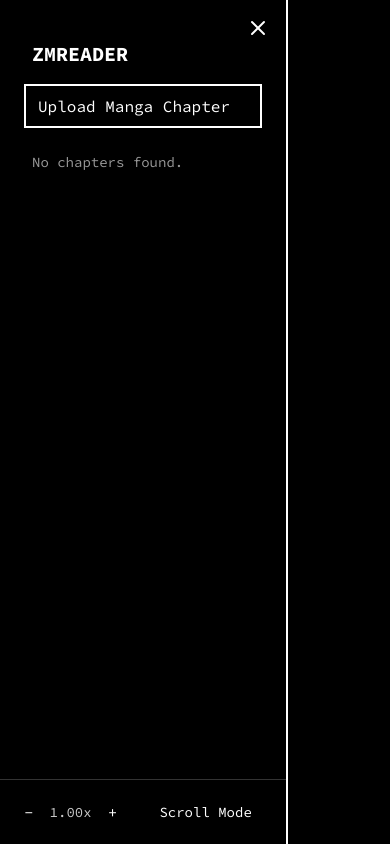
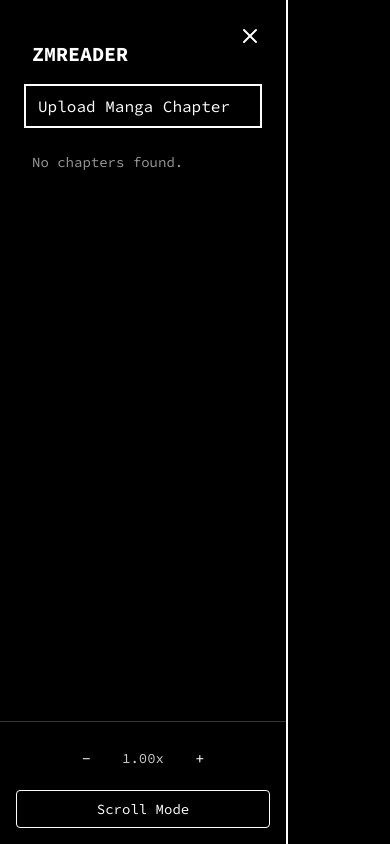
Before and after one commit to NasreddinHodja/zmreader, a Next.js app: page / in a window 390 px wide. Built offline with nearby package versions, Linux system fonts and the light colour scheme.

Commit message:
sidebar on mobile - autohide, show on swipe

```diff
--- a/components/CollapsibleSidebar.tsx
+++ b/components/CollapsibleSidebar.tsx
@@ -1,6 +1,12 @@
 "use client";
 
-import { motion, AnimatePresence } from "motion/react";
+import {
+  motion,
+  AnimatePresence,
+  useMotionValue,
+  useTransform,
+  PanInfo,
+} from "motion/react";
 import { Menu, X } from "lucide-react";
 import { FilePickerButton } from "./FilePickerButton";
 import {
@@ -9,6 +15,7 @@ import {
   MangaPage,
   FileWithPath,
 } from "@/context/MangaContext";
+import { useEffect, useState } from "react";
 
 export default function CollapsibleSidebar() {
   const {
@@ -27,6 +34,65 @@ export default function CollapsibleSidebar() {
     scrollMode,
     setScrollMode,
   } = useManga();
+
+  const [isMobile, setIsMobile] = useState(false);
+  const x = useMotionValue(0);
+  const opacity = useTransform(x, [0, 288], [0.5, 0]);
+
+  useEffect(() => {
+    const checkMobile = () => {
+      setIsMobile(window.innerWidth < 768);
+    };
+    checkMobile();
+    window.addEventListener("resize", checkMobile);
+    return () => window.removeEventListener("resize", checkMobile);
+  }, []);
+
+  useEffect(() => {
+    if (!isMobile) return;
+
+    let startX = 0;
+    let startY = 0;
+    let hasOpened = false;
+    const edgeThreshold = 50; // Increased for easier triggering
+
+    const handleTouchStart = (e: TouchEvent) => {
+      startX = e.touches[0].clientX;
+      startY = e.touches[0].clientY;
+      hasOpened = false;
+    };
+
+    const handleTouchMove = (e: TouchEvent) => {
+      if (isSidebarOpen || hasOpened) return;
+
+      const currentX = e.touches[0].clientX;
+      const currentY = e.touches[0].clientY;
+      const deltaX = currentX - startX;
+      const deltaY = Math.abs(currentY - startY);
+
+      // Check if swipe started from left edge and moved right
+      if (startX < edgeThreshold && deltaX > 30 && deltaY < 50) {
+        hasOpened = true;
+        openSidebar();
+      }
+    };
+
+    const handleTouchEnd = () => {
+      hasOpened = false;
+    };
+
+    document.addEventListener("touchstart", handleTouchStart, {
+      passive: true,
+    });
+    document.addEventListener("touchmove", handleTouchMove, { passive: true });
+    document.addEventListener("touchend", handleTouchEnd, { passive: true });
+
+    return () => {
+      document.removeEventListener("touchstart", handleTouchStart);
+      document.removeEventListener("touchmove", handleTouchMove);
+      document.removeEventListener("touchend", handleTouchEnd);
+    };
+  }, [isMobile, isSidebarOpen, openSidebar]);
 
   function handleDirectory(fileList: FileList) {
     const files = Array.from(fileList) as FileWithPath[];
@@ -54,7 +120,6 @@ export default function CollapsibleSidebar() {
 
     setChapters(chaptersArr);
 
-    // Auto-select first chapter
     if (chaptersArr.length > 0) {
       const firstChapter = chaptersArr[0];
       const files = firstChapter.files ?? [];
@@ -106,7 +171,17 @@ export default function CollapsibleSidebar() {
   function handlePageClick(page: MangaPage) {
     setSelectedPage(page);
     openReader();
+    if (isMobile) closeSidebar();
+  }
+
+  function handleDragEnd(
+    event: MouseEvent | TouchEvent | PointerEvent,
+    info: PanInfo
+  ) {
+    const shouldClose = info.offset.x < -100 || info.velocity.x < -500;
+    if (shouldClose) {
       closeSidebar();
+    }
   }
 
   return (
@@ -117,26 +192,47 @@ export default function CollapsibleSidebar() {
             key="overlay"
             className="fixed inset-0 bg-black/80 z-40"
             initial={{ opacity: 0 }}
-            animate={{ opacity: 0.5 }}
+            animate={{ opacity: isMobile ? opacity.get() : 0.5 }}
             exit={{ opacity: 0 }}
             transition={{ duration: 0.2 }}
             onClick={closeSidebar}
+            style={isMobile ? { opacity } : undefined}
           />
         )}
       </AnimatePresence>
 
       <motion.aside
+        drag={isMobile && isSidebarOpen ? "x" : false}
+        dragConstraints={{ left: -288, right: 0 }}
+        dragElastic={0.2}
+        onDragEnd={handleDragEnd}
+        style={isMobile ? { x } : undefined}
         initial={false}
-        animate={{ x: isSidebarOpen ? 0 : "-15rem" }}
+        animate={{
+          x: isSidebarOpen ? 0 : isMobile ? -288 : -240,
+        }}
         transition={{ type: "tween", duration: 0.3 }}
         className="fixed top-0 left-0 h-full w-72 bg-black border-r-2 shadow-xl z-50 flex flex-col"
       >
+        {/* Desktop toggle button */}
+        {!isMobile && (
           <button
             onClick={isSidebarOpen ? closeSidebar : openSidebar}
-          className="absolute top-2 right-2 z-10 p-2 text-white hover:bg-white/10"
+            className="absolute top-2 right-2 z-10 p-2 text-white hover:bg-white/10 rounded"
           >
             {isSidebarOpen ? <X /> : <Menu />}
           </button>
+        )}
+
+        {/* Mobile close button */}
+        {isMobile && isSidebarOpen && (
+          <button
+            onClick={closeSidebar}
+            className="absolute top-4 right-4 z-10 p-2 text-white hover:bg-white/10 rounded"
+          >
+            <X size={24} />
+          </button>
+        )}
 
         <AnimatePresence>
           {isSidebarOpen && (
@@ -164,15 +260,21 @@ export default function CollapsibleSidebar() {
                         <li key={ch.id}>
                           <div
                             onClick={() => toggleChapter(ch)}
-                            className={`px-3 py-1 cursor-pointer flex justify-between items-center
+                            className={`px-3 py-2 cursor-pointer flex justify-between items-center rounded
                               ${isOpen ? "bg-white/20" : "hover:bg-white/10"}`}
                           >
                             <span className="truncate">{ch.title}</span>
                             <span>{isOpen ? "▾" : "▸"}</span>
                           </div>
 
+                          <AnimatePresence>
                             {isOpen && (
-                            <ul className="ml-6 mt-1 space-y-1 overflow-hidden">
+                              <motion.ul
+                                initial={{ height: 0, opacity: 0 }}
+                                animate={{ height: "auto", opacity: 1 }}
+                                exit={{ height: 0, opacity: 0 }}
+                                className="ml-6 mt-1 space-y-1 overflow-hidden"
+                              >
                                 {selectedChapter?.pages.map((p) => {
                                   const name = p.id.split("/").pop() ?? p.id;
                                   const isSelected = selectedPage?.id === p.id;
@@ -180,7 +282,7 @@ export default function CollapsibleSidebar() {
                                     <li
                                       key={p.id}
                                       onClick={() => handlePageClick(p)}
-                                    className={`text-sm px-2 py-1 truncate cursor-pointer
+                                      className={`text-sm px-2 py-2 truncate cursor-pointer rounded
                                         ${
                                           isSelected
                                             ? "bg-white/30"
@@ -191,8 +293,9 @@ export default function CollapsibleSidebar() {
                                     </li>
                                   );
                                 })}
-                            </ul>
+                              </motion.ul>
                             )}
+                          </AnimatePresence>
                         </li>
                       );
                     })}
@@ -204,18 +307,21 @@ export default function CollapsibleSidebar() {
                 )}
               </div>
 
-              <div className="p-4 border-t border-white/20 text-white flex items-center justify-center shrink-0 space-x-4">
-                <div className="flex items-center gap-2">
+              <div className="p-4 border-t border-white/20 text-white shrink-0">
+                <div className="flex flex-col gap-3">
+                  <div className="flex items-center justify-center gap-2">
                     <button
                       onClick={() => setZoom(Math.max(0.5, zoom - 0.1))}
-                    className="px-2 py-1 hover:bg-white/20"
+                      className="px-3 py-2 hover:bg-white/20 rounded"
                     >
                       -
                     </button>
-                  <span className="text-sm opacity-80">{zoom.toFixed(2)}x</span>
+                    <span className="text-sm opacity-80 w-16 text-center">
+                      {zoom.toFixed(2)}x
+                    </span>
                     <button
                       onClick={() => setZoom(zoom + 0.1)}
-                    className="px-2 py-1 hover:bg-white/20"
+                      className="px-3 py-2 hover:bg-white/20 rounded"
                     >
                       +
                     </button>
@@ -223,10 +329,11 @@ export default function CollapsibleSidebar() {
 
                   <button
                     onClick={() => setScrollMode(!scrollMode)}
-                  className="px-2 py-1 w-36 hover:bg-white/20 text-sm"
+                    className="px-3 py-2 hover:bg-white/20 text-sm border rounded w-full"
                   >
                     {scrollMode ? "Scroll Mode" : "Page Turn"}
                   </button>
+                </div>
               </div>
             </motion.div>
           )}
```
Lines whose indentation alone changed are shown as unchanged.
